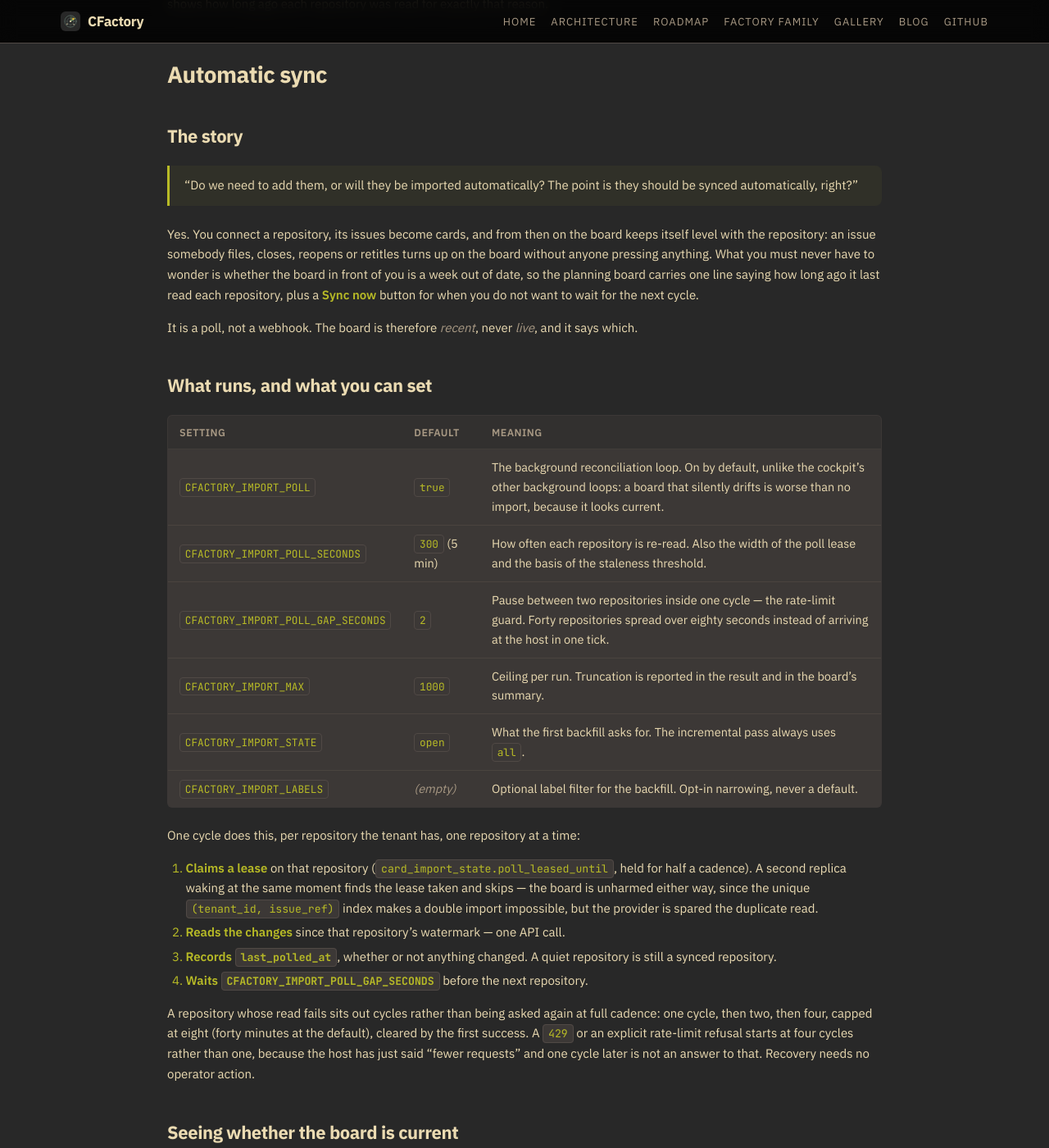
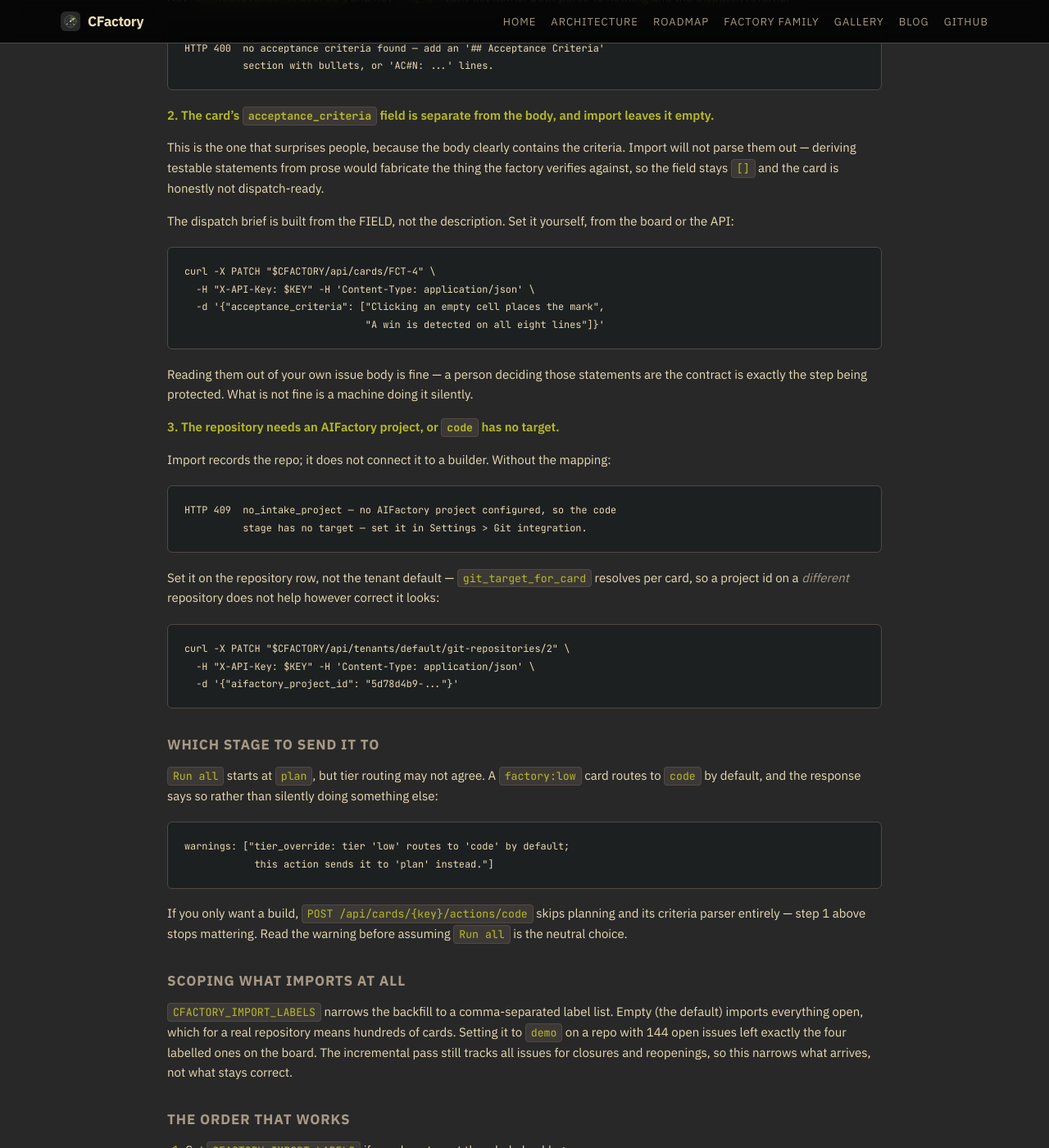
Before and after one commit to olafkfreund/CFactory, a Jekyll site: the page built from docs/guides/github-card-sync.md, in a window 1280 px wide and 1400 px high, scrolled down 6044 px. Shown: the whole window at 82% size. Built offline with Jekyll 4.4.1, drawn with Linux system fonts in a browser that asks for light colours; our own code applies the rules of GitHub Pages for plain Markdown files; some of the changed text lies outside the part shown.

Commit message:
docs: how to get an imported card to actually build
The guide already said an imported card never dispatches, and every
individual fact behind that was documented somewhere. What was missing is
the PATH: nothing walked from 'I imported a repo' to 'a card is
building', so you discover the three prerequisites one HTTP error at a
time.

Walked end to end importing aifactory-demo and pushing one card through
to a build. Three settings, three different errors, in this order:

- '## Acceptance Criteria' title case with plain '-' bullets, or
  PFactory's ingest parses nothing (400). Task-list '- [ ]' items do not
  count. Only matters if you send the card to plan.
- The card's acceptance_criteria FIELD is what builds the dispatch brief,
  not the description, and import deliberately leaves it empty rather
  than fabricating criteria from prose. Set it per card.
- The REPOSITORY needs an aifactory_project_id or code has no target
  (409 no_intake_project). Resolution is per card, so the same id on a
  different repository row does not help however correct it looks.

Also records that tier routing may disagree with 'Run all' -- a
factory:low card routes to code by default and the response warns rather
than silently rerouting -- and that CFACTORY_IMPORT_LABELS is what keeps
a 144-issue repository from becoming a 144-card board.

Co-Authored-By: Claude Opus 5 <noreply@anthropic.com>
Claude-Session: https://claude.ai/code/session_01RUpkhNpMJJiTKequB4qZaY

````diff
--- a/docs/guides/github-card-sync.md
+++ b/docs/guides/github-card-sync.md
@@ -224,6 +224,113 @@ An open issue imports as `backlog`, a closed one as `done`. **Never `ready`.**
 already labelled `factory:low`, so an importer able to produce `ready` would fire
 a build per issue from one click. This is a safety property with a test named
 after it, not a default you can configure away.
+
+### Getting an imported card to actually build
+
+The section above says an imported card never dispatches, and means it. What it
+does not say is what to do next, and the answer is three settings that fail one
+at a time with a different error each. Every one of them is deliberate. None of
+them is discoverable from the board.
+
+Walked end to end on 24 August 2026, importing `olafkfreund/aifactory-demo` and
+pushing one card through to a build:
+
+**1. The issue body needs criteria the planner can read.**
+
+Only if you intend to send the card to `plan`. PFactory's ingest wants a
+`## Acceptance Criteria` heading — title case — followed by plain `-` bullets:
+
+```markdown
+## Acceptance Criteria
+
+- Clicking an empty cell places the current player's mark
+- A win is detected on all eight lines
+```
+
+Not `## Acceptance criteria`, and not `- [ ] ` task-list items. Both parse to
+nothing and the dispatch returns:
+
+```
+HTTP 400  no acceptance criteria found — add an '## Acceptance Criteria'
+          section with bullets, or 'AC#N: ...' lines.
+```
+
+**2. The card's `acceptance_criteria` field is separate from the body, and
+import leaves it empty.**
+
+This is the one that surprises people, because the body clearly contains the
+criteria. Import will not parse them out — deriving testable statements from
+prose would fabricate the thing the factory verifies against, so the field stays
+`[]` and the card is honestly not dispatch-ready.
+
+The dispatch brief is built from the FIELD, not the description. Set it
+yourself, from the board or the API:
+
+```bash
+curl -X PATCH "$CFACTORY/api/cards/FCT-4" \
+  -H "X-API-Key: $KEY" -H 'Content-Type: application/json' \
+  -d '{"acceptance_criteria": ["Clicking an empty cell places the mark",
+                               "A win is detected on all eight lines"]}'
+```
+
+Reading them out of your own issue body is fine — a person deciding those
+statements are the contract is exactly the step being protected. What is not
+fine is a machine doing it silently.
+
+**3. The repository needs an AIFactory project, or `code` has no target.**
+
+Import records the repo; it does not connect it to a builder. Without the
+mapping:
+
+```
+HTTP 409  no_intake_project — no AIFactory project configured, so the code
+          stage has no target — set it in Settings > Git integration.
+```
+
+Set it on the repository row, not the tenant default — `git_target_for_card`
+resolves per card, so a project id on a *different* repository does not help
+however correct it looks:
+
+```bash
+curl -X PATCH "$CFACTORY/api/tenants/default/git-repositories/2" \
+  -H "X-API-Key: $KEY" -H 'Content-Type: application/json' \
+  -d '{"aifactory_project_id": "5d78d4b9-..."}'
+```
+
+#### Which stage to send it to
+
+`Run all` starts at `plan`, but tier routing may not agree. A `factory:low` card
+routes to `code` by default, and the response says so rather than silently doing
+something else:
+
+```
+warnings: ["tier_override: tier 'low' routes to 'code' by default;
+            this action sends it to 'plan' instead."]
+```
+
+If you only want a build, `POST /api/cards/{key}/actions/code` skips planning
+and its criteria parser entirely — step 1 above stops mattering. Read the
+warning before assuming `Run all` is the neutral choice.
+
+#### Scoping what imports at all
+
+`CFACTORY_IMPORT_LABELS` narrows the backfill to a comma-separated label list.
+Empty (the default) imports everything open, which for a real repository means
+hundreds of cards. Setting it to `demo` on a repo with 144 open issues left
+exactly the four labelled ones on the board. The incremental pass still tracks
+all issues for closures and reopenings, so this narrows what arrives, not what
+stays correct.
+
+#### The order that works
+
+1. Set `CFACTORY_IMPORT_LABELS` if you do not want the whole backlog
+2. Import the repo
+3. Map the repository to its AIFactory project
+4. Set `acceptance_criteria` on the cards you actually intend to build
+5. Dispatch — `actions/code` for a build, `actions/run` for the full chain
+
+Steps 3 and 4 are per-repository and per-card respectively. Step 3 is once;
+step 4 is every card, by design.
 
 ### Re-running is safe
 
````
